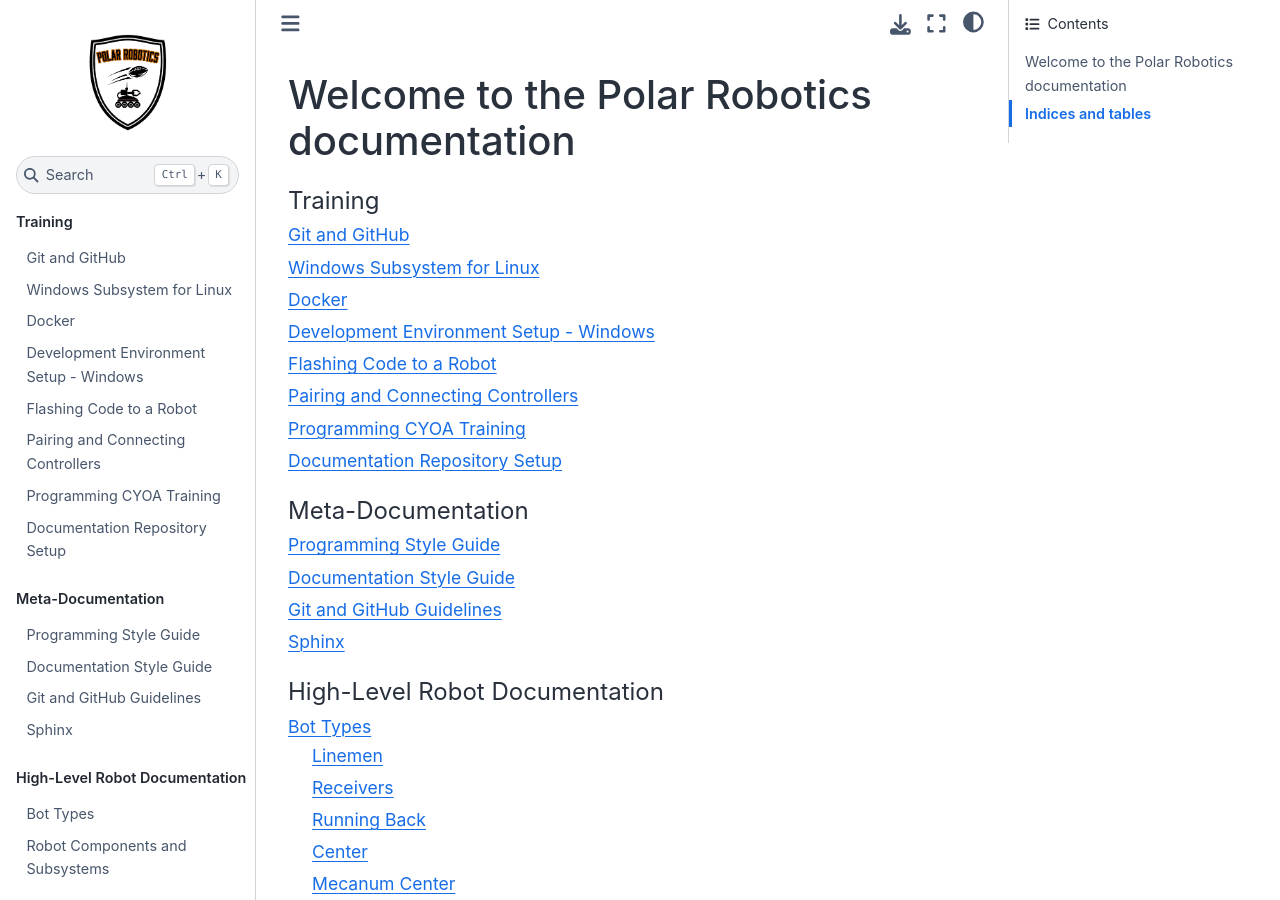
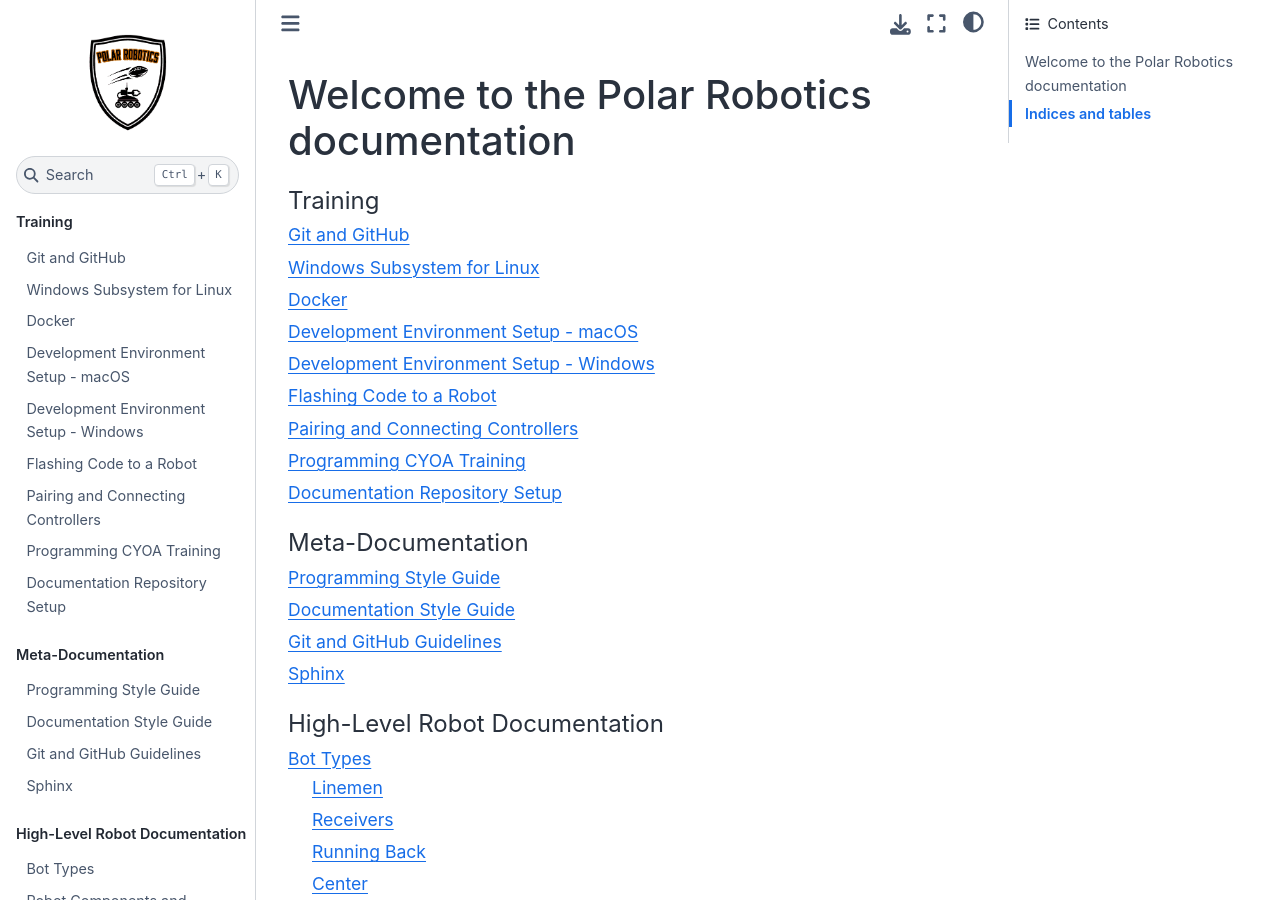
Before and after one commit to PolarRobotics/PR-ESPIDFCodebase, a Sphinx documentation site: the page built from docs/source/index.md, in a window 1280 px wide and 900 px high. Built offline with Sphinx 7.4.7 and the Sphinx Book theme 1.1.4, drawn with Linux system fonts in a browser that asks for light colours.

Commit message:
Add macOS development environment to training list

```diff
--- a/docs/source/index.md
+++ b/docs/source/index.md
@@ -13,6 +13,7 @@
 training/git
 training/wsl
 training/docker
+training/devenv-macos
 training/devenv-windows
 training/uploading-code
 training/pairing
```
